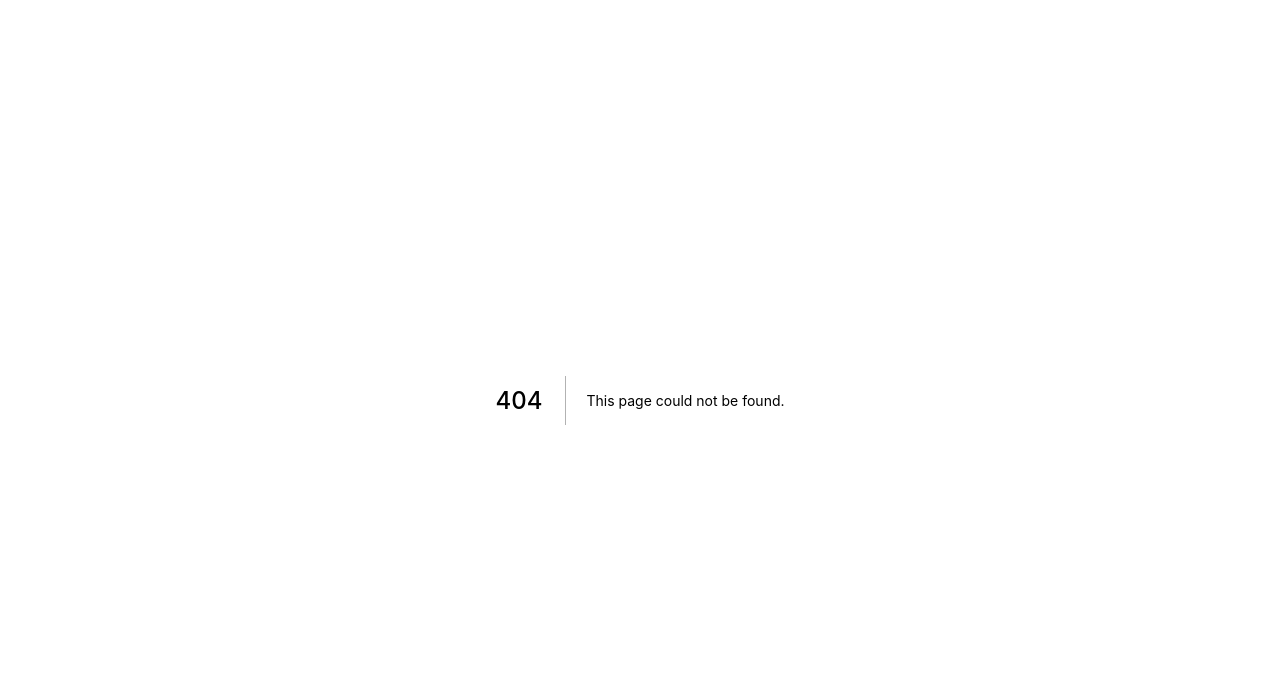
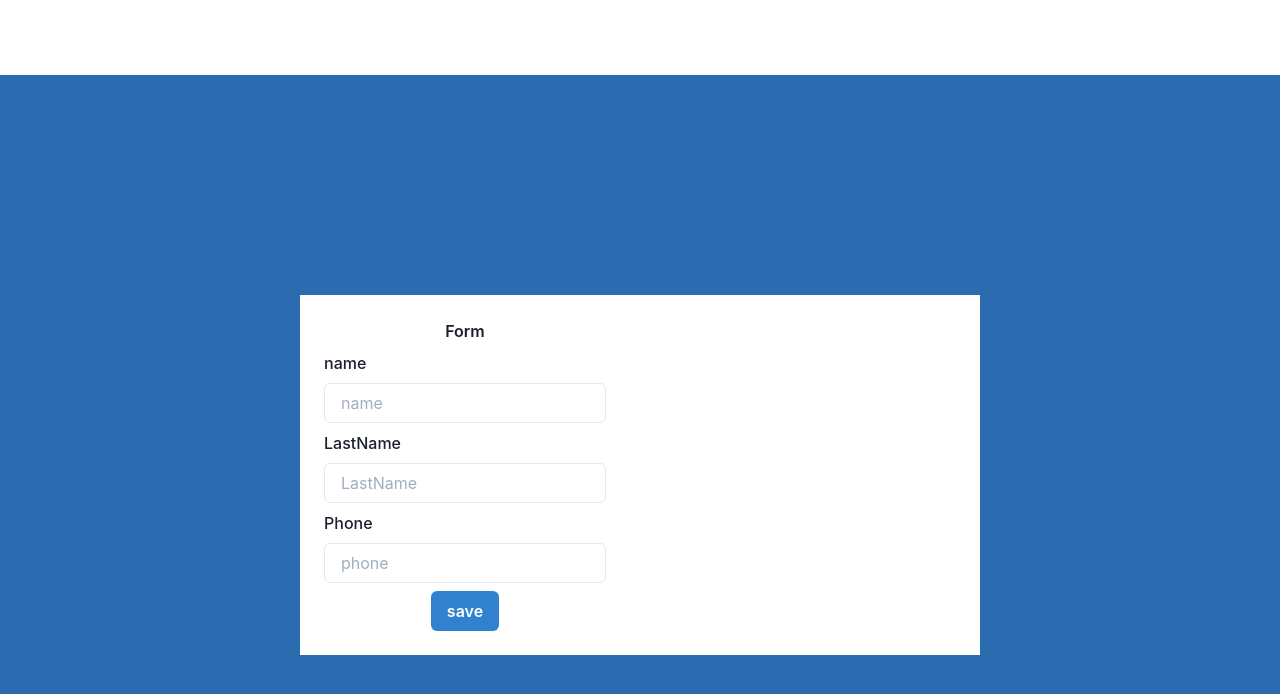
Before and after one commit to leobar37/fast-tutorials, a Next.js app: page /3 in a window 1280 px wide. Before the commit this address had no page. Shown: the top 694 px of the page. Built offline with nearby package versions, Linux system fonts and the light colour scheme.

Commit message:
finish useReducer tutorial

```diff
--- a/package.json
+++ b/package.json
@@ -15,10 +15,12 @@
     "framer-motion": "^4.1.17",
     "next": "11.1.0",
     "react": "17.0.2",
-    "react-dom": "17.0.2"
+    "react-dom": "17.0.2",
+    "uuid": "^8.3.2"
   },
   "devDependencies": {
     "@types/react": "17.0.19",
+    "@types/uuid": "^8.3.1",
     "eslint": "7.32.0",
     "eslint-config-next": "11.1.0",
     "typescript": "4.3.5"
--- /dev/null
+++ b/src/context/userContext.tsx
@@ -0,0 +1,78 @@
+import {
+  createContext,
+  FC,
+  Reducer,
+  useContext,
+  Dispatch,
+  useReducer,
+} from "react";
+import { v4 as uuid } from "uuid";
+
+const UserContext = createContext<{
+  state: State;
+  dispatch: Dispatch<Actions>;
+}>(undefined!);
+
+export interface User {
+  id?: string;
+  name: string;
+  lastName: string;
+  phone: string;
+}
+const initialState = {
+  total: 0,
+  users: [] as User[],
+};
+type Action<T extends string, payload> = payload extends undefined
+  ? {
+      type: T;
+    }
+  : {
+      type: T;
+      payload: payload;
+    };
+type Actions =
+  | Action<"ADD_USER", { user: User }>
+  | Action<"REMOVE_USER", { id: string }>;
+type State = typeof initialState;
+
+const reducer: Reducer<State, Actions> = (state, action) => {
+  switch (action.type) {
+    case "ADD_USER": {
+      const users = [...state.users, { ...action.payload.user, id: uuid() }];
+      return {
+        ...state,
+        users: users,
+        total: users.length,
+      };
+    }
+    case "REMOVE_USER": {
+      const users = state.users.filter(({ id }) => id !== action.payload.id);
+      return {
+        ...state,
+        users,
+        total: users.length,
+      };
+    }
+  }
+};
+
+export const UserStateProvider: FC<{}> = ({ children }) => {
+  const [state, dispatch] = useReducer(reducer, initialState);
+
+  return (
+    <UserContext.Provider value={{ state, dispatch }}>
+      {children}
+    </UserContext.Provider>
+  );
+};
+
+export const useUserState = () => {
+  const result = useContext(UserContext);
+
+  if (!result) {
+    throw new Error("User context is  not defined");
+  }
+
+  return result;
+};
--- /dev/null
+++ b/src/pages/3.tsx
@@ -0,0 +1,130 @@
+import React, {
+  useReducer,
+  Reducer,
+  ChangeEventHandler,
+  useState,
+  FormEventHandler,
+} from "react";
+import { useUserState, User, UserStateProvider } from "../context/userContext";
+import {
+  Center,
+  HStack,
+  Heading,
+  Box,
+  FormControl,
+  Input,
+  FormLabel,
+  Button,
+  Text,
+  Badge,
+  VStack,
+  Flex,
+} from "@chakra-ui/react";
+
+const FormUser = () => {
+  const [values, setValues] = useState({
+    name: "",
+    lastName: "",
+    phone: "",
+  } as User);
+  const { state, dispatch } = useUserState();
+
+  const handleChangue: ChangeEventHandler<HTMLInputElement> = (e) => {
+    const name = e.target.name;
+    const value = e.target.value;
+
+    setValues((prev) => ({
+      ...prev,
+      [name]: value,
+    }));
+  };
+
+  const handleSubmit: FormEventHandler = (e) => {
+    e.preventDefault();
+    dispatch({ type: "ADD_USER", payload: { user: values } });
+    console.log(state);
+  };
+
+  return (
+    <VStack as="form" onSubmit={handleSubmit} bg="white" p={2}>
+      <Text fontWeight="semibold">Form</Text>
+      <FormControl>
+        <FormLabel>name</FormLabel>
+        <Input name="name" onChange={handleChangue} placeholder="name" />
+      </FormControl>
+      <FormControl>
+        <FormLabel>LastName</FormLabel>
+        <Input
+          name="lastName"
+          onChange={handleChangue}
+          placeholder="LastName"
+        />
+      </FormControl>
+      <FormControl>
+        <FormLabel>Phone</FormLabel>
+        <Input
+          type="tel"
+          name="phone"
+          onChange={handleChangue}
+          placeholder="phone"
+        />
+      </FormControl>
+      <Button type="submit" colorScheme="blue">
+        save
+      </Button>
+    </VStack>
+  );
+};
+
+const ListUsers = () => {
+  const { state, dispatch } = useUserState();
+
+  const mapItem = (user: User) => {
+    return (
+      <Box key={user.id} as="li" display="inline-block">
+        <Text fontWeight="semibold">{user.name}</Text>
+        <Badge>{user.phone}</Badge>
+        <Button
+          mx={2}
+          colorScheme="red"
+          onClick={() =>
+            dispatch({ type: "REMOVE_USER", payload: { id: user.id } })
+          }
+        >
+          x
+        </Button>
+      </Box>
+    );
+  };
+
+  return (
+    <VStack minWidth="350px" as="ul" listStyleType="none" bg="white" p={2}>
+      {state.users.map(mapItem)}
+    </VStack>
+  );
+};
+
+const Header = () => {
+  const { state } = useUserState();
+  return (
+    <Heading textAlign="center" my={4} color="white">
+      Contact list : {state.total}
+    </Heading>
+  );
+};
+
+function Page() {
+  return (
+    <UserStateProvider>
+      <Header />
+      <Center width="100vw" flexDirection="column" bg="blue.600" height="100vh">
+        <Flex bg="white" as="div" p={4}>
+          <FormUser />
+          <ListUsers />
+        </Flex>
+      </Center>
+    </UserStateProvider>
+  );
+}
+
+export default Page;
--- a/src/pages/_app.tsx
+++ b/src/pages/_app.tsx
@@ -1,5 +1,10 @@
 import type { AppProps } from "next/app";
+import { ChakraProvider } from "@chakra-ui/react";
 function MyApp({ Component, pageProps }: AppProps) {
-  return <Component {...pageProps} />;
+  return (
+    <ChakraProvider>
+      <Component {...pageProps} />
+    </ChakraProvider>
+  );
 }
 export default MyApp;
--- a/src/pages/index.tsx
+++ b/src/pages/index.tsx
@@ -1,7 +1,10 @@
 import React from "react";
 
 function Home() {
-  return <div></div>;
+  return <div>
+
+
+  </div>;
 }
 
 export default Home;
```
Also changed, not shown: index.js (added, +21 -0 lines), src/pages/1.tsx (added, +36 -0 lines), src/pages/2.tsx (added, +69 -0 lines), 1 other file (tests, documents, lock files or other folders).
